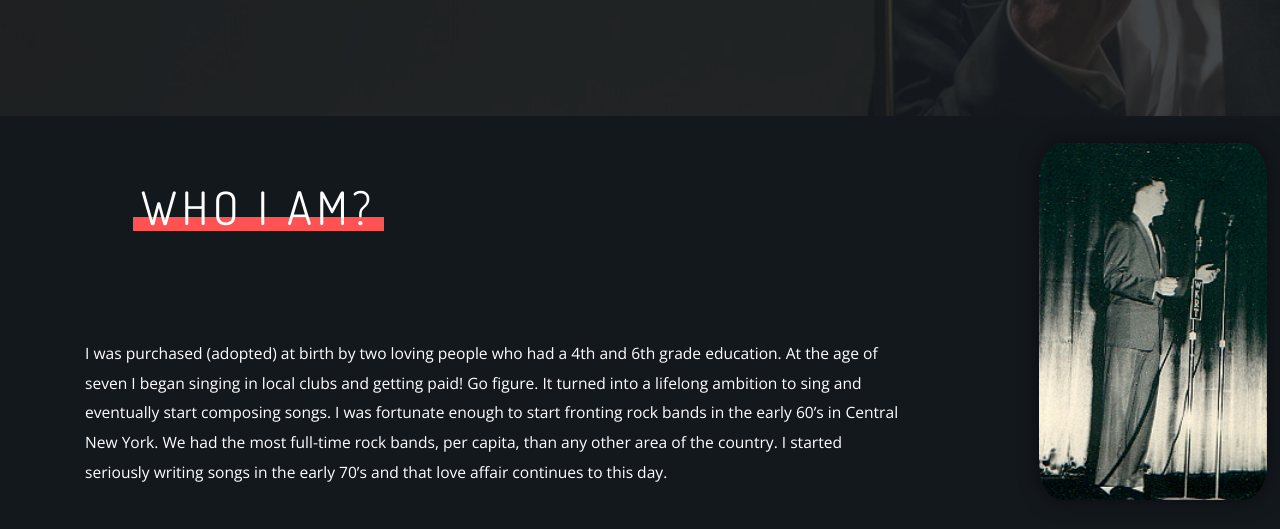
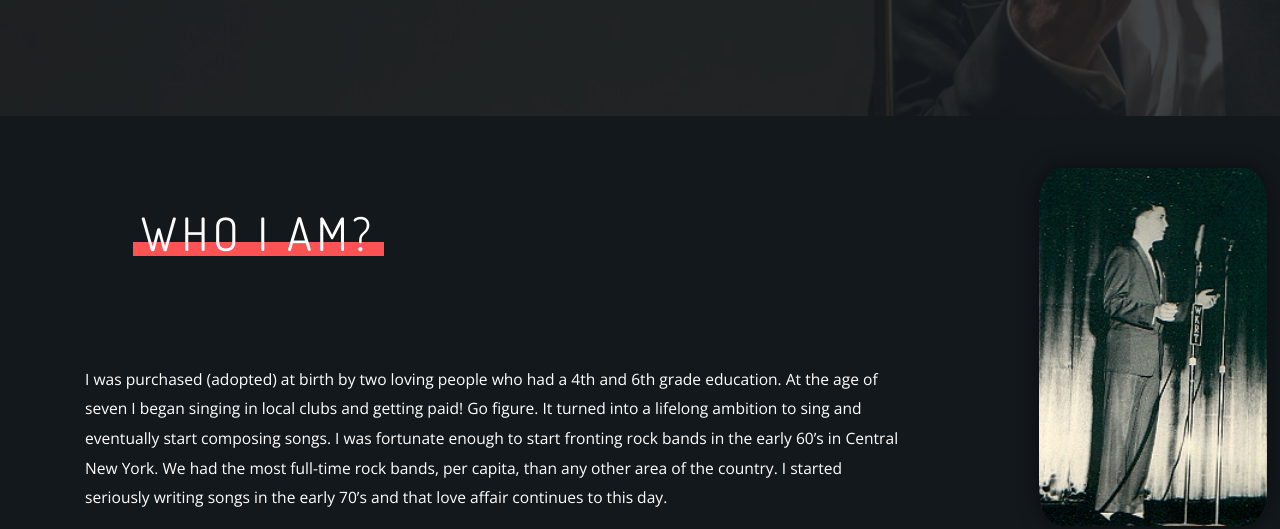
Before and after one commit to franciscomdh/franciscomdh.github.io, a plain HTML site: page index.html in a window 1280 px wide. Shown: the part 684-1213 px from the top of the page. Drawn offline with nearby package versions, Linux system fonts and the light colour scheme.

Commit message:
Update index.html

```diff
--- a/index.html
+++ b/index.html
@@ -136,7 +136,7 @@
          </section>
          <!--End hero section-->
          <!--Latest album section-->
-         <section id="whoiam" class="latest main">
+         <section id="whoiam" class="latest main" style="padding-top: 2%;">
             <!--Container-->
             <div class="container">
                <!--Row-->
```
